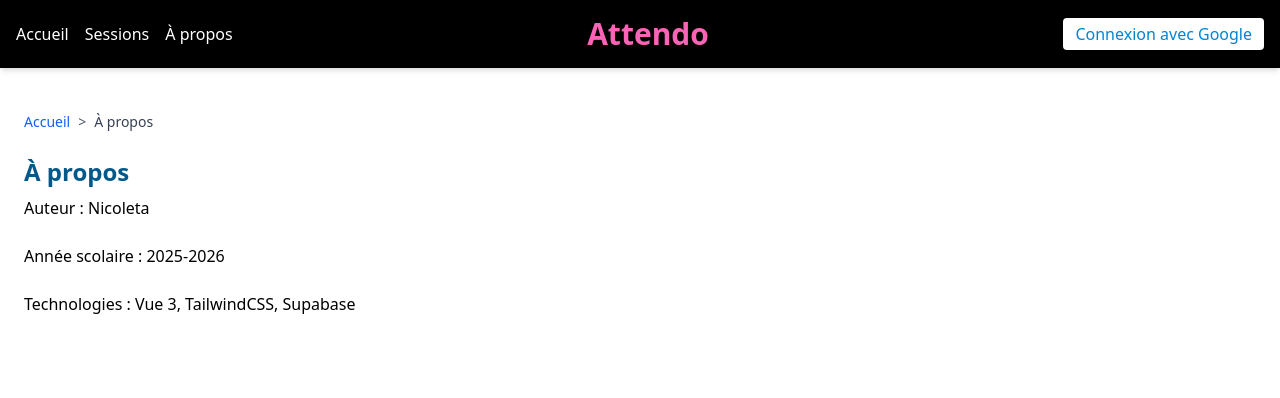
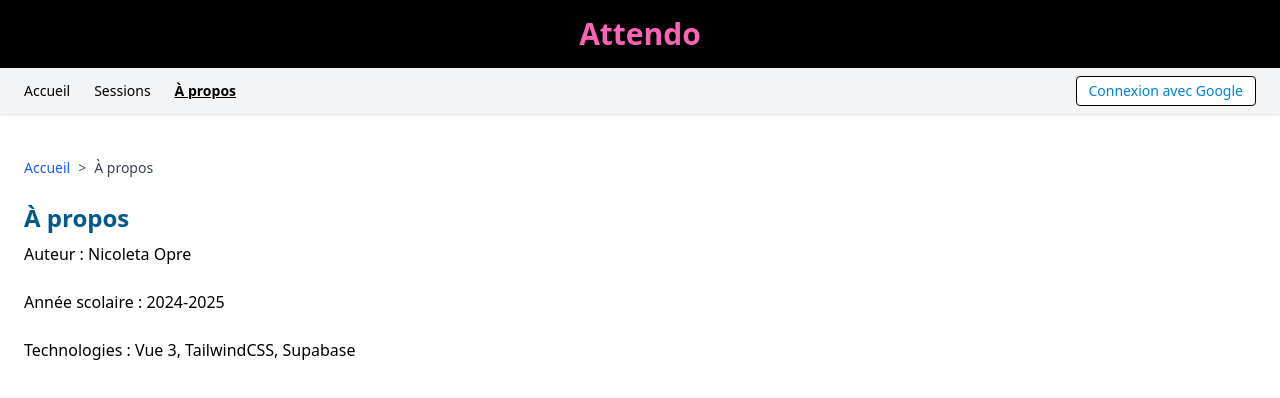
Before and after one commit to 63731-coder/Attendo, a Vue app in the folder attendo-g63731/: page /apropos in a window 1280 px wide. Shown: the top 398 px of the page. Built offline with nearby package versions, Linux system fonts and the light colour scheme.

Commit message:
séparer le header en header + nav

```diff
--- a/attendo-g63731/src/App.vue
+++ b/attendo-g63731/src/App.vue
@@ -1,15 +1,18 @@
 <template>
   <HeaderComponent />
+  <NavComponent />
   <router-view />
 </template>
 
 <script>
 import HeaderComponent from './components/HeaderComponent.vue';
+import NavComponent from './components/NavComponent.vue'
 
 export default {
   name: 'App',
   components: {
-    HeaderComponent
+    HeaderComponent,
+    NavComponent
   }
 }
 </script>
--- a/attendo-g63731/src/components/HeaderComponent.vue
+++ b/attendo-g63731/src/components/HeaderComponent.vue
@@ -1,47 +1,11 @@
-<script setup>
-import { supabase } from '@/supabase'
-import { onMounted, ref } from 'vue'
-
-const user = ref(null)
-
-onMounted(async () => {
-  const { data } = await supabase.auth.getUser()
-  user.value = data.user
-})
-
-const signInWithGoogle = async () => {
-  await supabase.auth.signInWithOAuth({
-    provider: 'google',
-  })
-}
-
-const signOut = async () => {
-  await supabase.auth.signOut()
-  window.location.href = '/' //redige vers la page d'accueil
-}
-
-</script>
-
 <template>
-  <header class="bg-black text-white p-4 shadow-md flex justify-between items-center">
-    <nav class="flex gap-4">
-      <RouterLink to="/" class="hover:underline">Accueil</RouterLink>
-      <RouterLink to="/sessions" class="hover:underline">Sessions</RouterLink>
-      <RouterLink to="/apropos" class="hover:underline">À propos</RouterLink>
-    </nav>
-
+  <header class="bg-black text-white p-4 text-center shadow-md">
     <h1 class="text-3xl font-bold text-pink-400">Attendo</h1>
-
-    <div>
-      <template v-if="user">
-        <span class="mr-2">👋 {{ user.email }}</span>
-        <button @click="signOut" class="bg-white text-sky-600 px-3 py-1 rounded">Déconnexion</button>
-      </template>
-      <template v-else>
-        <button @click="signInWithGoogle" class="bg-white text-sky-600 px-3 py-1 rounded">
-          Connexion avec Google
-        </button>
-      </template>
-    </div>
   </header>
 </template>
+
+<script>
+export default {
+  name: 'HeaderComponent'
+}
+</script>
--- /dev/null
+++ b/attendo-g63731/src/components/NavComponent.vue
@@ -0,0 +1,60 @@
+<template>
+  <nav class="bg-gray-100 px-6 py-2 flex justify-between items-center shadow">
+    <!-- Liens de navigation -->
+    <div class="flex gap-6 items-center">
+      <router-link to="/" class="text-sm hover:underline">Accueil</router-link>
+      <router-link to="/sessions" class="text-sm hover:underline">Sessions</router-link>
+      <router-link to="/apropos" class="text-sm hover:underline">À propos</router-link>
+    </div>
+
+    <!-- Connexion / Deconnexion -->
+    <div>
+      <template v-if="user">
+        <span class="mr-2 text-sm">👋 {{ user.email }}</span>
+        <button @click="signOut" class="bg-white text-sky-600 px-3 py-1 rounded text-sm border border-black">
+          Déconnexion
+        </button>
+      </template>
+      <template v-else>
+        <button @click="signInWithGoogle" class="bg-white text-sky-600 px-3 py-1 rounded text-sm  border border-black">
+          Connexion avec Google
+        </button>
+      </template>
+    </div>
+  </nav>
+</template>
+
+<script>
+import { supabase } from '@/supabase'
+
+export default {
+  name: 'NavComponent',
+  data() {
+    return {
+      user: null
+    }
+  },
+  async created() {
+    const { data } = await supabase.auth.getUser()
+    this.user = data.user
+  },
+  methods: {
+    async signInWithGoogle() {
+      await supabase.auth.signInWithOAuth({
+        provider: 'google'
+      })
+    },
+    async signOut() {
+      await supabase.auth.signOut()
+      window.location.href = '/'
+    }
+  }
+}
+</script>
+
+<style>
+nav a.router-link-exact-active {
+  font-weight: bold;
+  text-decoration: underline;
+}
+</style>
--- a/attendo-g63731/src/views/AProposView.vue
+++ b/attendo-g63731/src/views/AProposView.vue
@@ -3,8 +3,8 @@
     <BreadcrumbComponent :items="breadcrumbItems" />
 
     <h2 class="text-2xl font-semibold mb-2 text-sky-800">À propos</h2>
-    <p>Auteur : Nicoleta</p>
-    <p>Année scolaire : 2025-2026</p>
+    <p>Auteur : Nicoleta Opre</p>
+    <p>Année scolaire : 2024-2025</p>
     <p>Technologies : Vue 3, TailwindCSS, Supabase</p>
   </div>
 </template>
--- a/attendo-g63731/src/views/UEView.vue
+++ b/attendo-g63731/src/views/UEView.vue
@@ -9,6 +9,10 @@
     <div class="flex gap-4 flex-wrap ml-20">
       <CardComponent v-for="(epreuve, index) in events" :key="index" :label="epreuve" @click="goToEvent(epreuve)" />
     </div>
+
+    <p v-if="events.length == 0" class="italic text-gray-600 ml-15">
+      Aucune épreuve n’a encore été ajoutée à cette UE.
+    </p>
 
     <AddFormComponent titre="Ajouter une épreuve" :options="[]" :existants="events" bouton-label="Créer"
       prefix-label="Intitulé :" placeholder="bilan, projet, examen..." message-doublon="Cette épreuve existe déjà."
```
